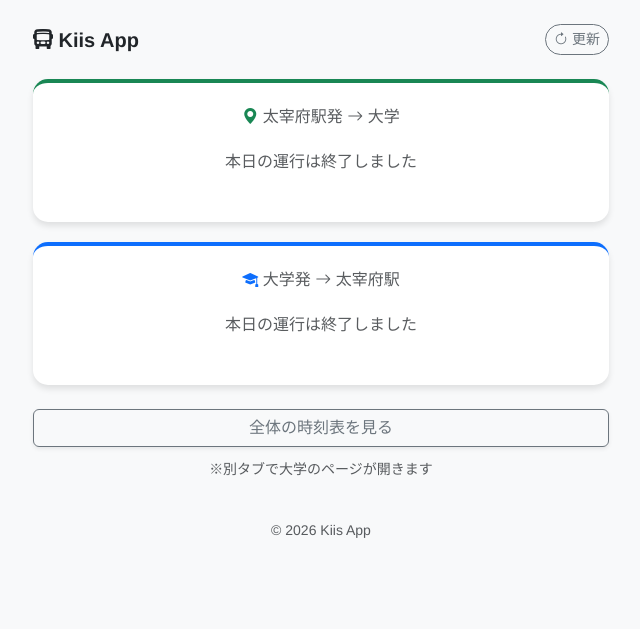
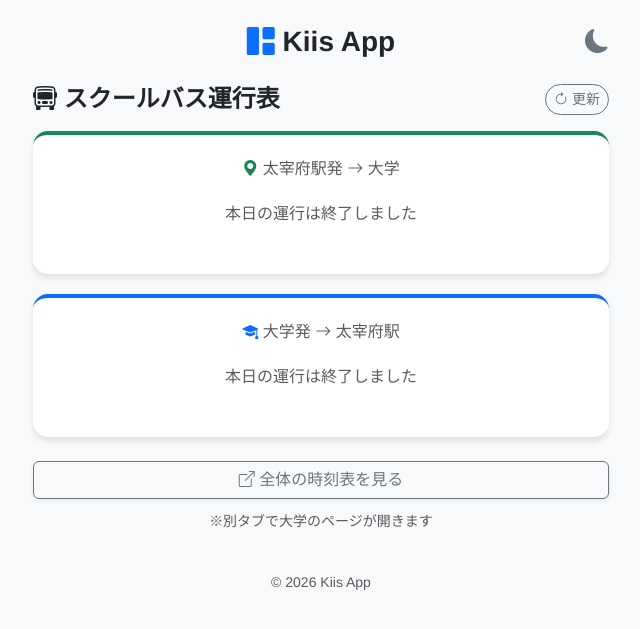
Before and after one commit to takeuao/Kiis_App, a Flask app: template templates/index.html in a window 1280 px wide. Shown: the top 629 px of the page, without its empty margins (319-959 px from the left). Run offline with Flask 3, Linux system fonts and the light colour scheme; the template is opened without the code that fills it, so the values that code supplies are empty.

Commit message:
UIの調整

```diff
--- a/get_weather.py
+++ b/get_weather.py
@@ -11,7 +11,7 @@ def get_weather_info():
         response = requests.get(url)
         data = response.json()
 
-        print(f"APIからの返事: {data}")
+        #print(f"APIからの返事: {data}")
 
         current = data["current_weather"]
         code = current["weathercode"]
--- a/templates/index.html
+++ b/templates/index.html
@@ -4,6 +4,7 @@
     <meta charset="UTF-8">
     <meta name="viewport" content="width=device-width, initial-scale=1.0">
     <title>Kiis App</title>
+    <link rel="icon" href="{{ url_for('static', filename='images/grid-1x2-fill.svg') }}" type="image/svg+xml">
     <link href="https://cdn.jsdelivr.net/npm/bootstrap@5.3.0/dist/css/bootstrap.min.css" rel="stylesheet">
     <link rel="stylesheet" href="https://cdn.jsdelivr.net/npm/bootstrap-icons@1.10.5/font/bootstrap-icons.css">
 
@@ -11,6 +12,7 @@
         body {
             background-color: #f8f9fa;
             font-family: "Helvetica Neue", Arial, sans-serif;
+            transition: background-color 0.5s ease, color 0.5s ease;
         }
         .bus-card {
             border: none;
@@ -18,6 +20,12 @@
             box-shadow: 0 4px 6px rgba(0,0,0,0.1);
             background: white;
             margin-bottom: 20px;
+            transition: background-color 0.5s ease, color 0.5s ease, border-color 0.5s ease;
+        }
+        /* 天気エリア用のアニメーション設定 */
+        .weather-card,
+        .weather-card span {
+            transition: background-color 0.5s ease, color 0.5s ease, border-color 0.5s ease;
         }
         .main-time {
             font-size: 3.5rem;
@@ -28,21 +36,51 @@
         .station-color { color: #198754; }
         /* 大学発用の色（青系） */
         .uni-color { color: #0d6efd; }
+        /* ダークモード用のスタイル */
+        body.dark-mode {
+            background-color: #121212;
+            color: #e0e0e0;
+        }
+        /* カードの背景を黒っぽく */
+        body.dark-mode .bus-card,
+        body.dark-mode .bg-white {
+            background-color: #1e1e1e !important;
+            color: #e0e0e0 !important;
+            border-color: #444 !important;
+        }
+        /* 文字色を白く調整 */
+        body.dark-mode .text-dark,
+        body.dark-mode .text-muted {
+            color: #b0b3b8 !important;
+        }
+        /* アイコンの色調整 */
+        body.dark-mode .bi-grid-1x2-fill {
+            color: #90caf9 !important; /* 薄い青 */
+        }
     </style>
 </head>
 <body>
 
 <div class="container py-4" style="max-width: 600px;">
-    <div class="d-flex justify-content-between align-items-center mb-4">
-        <h1 class="h5 m-0 fw-bold"><i class="bi bi-bus-front-fill"></i> Kiis App</h1>
-        <a href="/" class="btn btn-outline-secondary btn-sm rounded-pill">
-            <i class="bi bi-arrow-clockwise"></i> 更新
-        </a>
+    <div class="row align-items-center mb-4">
+        <div class="col-4"></div>
+
+        <div class="col-4 text-center">
+            <h1 class="h3 m-0 fw-bold">
+                <i class="bi bi-grid-1x2-fill text-primary"></i> Kiis App
+            </h1>
+        </div>
+
+        <div class="col-4 text-end">
+            <button id="themeToggle" class="btn btn-link text-secondary p-0 border-0">
+                <i class="bi bi-moon-fill fs-4"></i>
+            </button>
+        </div>
     </div>
 
     {% if weather %}
     <div class="text-center mb-4">
-        <div class="d-inline-flex align-items-center bg-white px-4 py-2 rounded-pill shadow-sm border">
+        <div class="d-inline-flex align-items-center bg-white px-4 py-2 rounded-pill shadow-sm border weather-card">
             <span class="me-2 text-secondary fw-bold small">大学周辺</span>
             <span class="fs-2 me-2">{{ weather.icon }}</span>
             <span class="fw-bold fs-4 me-2 text-dark">{{ weather.temp }}<small class="fs-6">°C</small></span>
@@ -50,6 +88,16 @@
         </div>
     </div>
     {% endif %}
+
+    <div class="d-flex justify-content-between align-items-center mb-3">
+        <h2 class="h4 fw-bold m-0">
+            <i class="bi bi-bus-front"></i> スクールバス運行表
+        </h2>
+
+        <a href="/" class="btn btn-outline-secondary btn-sm rounded-pill">
+            <i class="bi bi-arrow-clockwise"></i> 更新
+        </a>
+    </div>
 
     <div class="card bus-card p-4 text-center border-top border-4 border-success">
         <h2 class="h6 text-muted text-uppercase mb-3">
@@ -107,7 +155,7 @@
 
     <div class="d-grid gap-2 mt-4">
         <a href="https://www.kiis.ac.jp/information/bus/" target="_blank" class="btn btn-outline-secondary shadow-sm">
-            全体の時刻表を見る
+            <i class="bi bi-box-arrow-up-right"></i> 全体の時刻表を見る
         </a>
         <p class="text-center text-muted small mt-1">
             ※別タブで大学のページが開きます
@@ -118,6 +166,37 @@
         <p>&copy; 2026 Kiis App</p>
     </div>
 </div>
+<script>
+    // テーマ切り替えの処理
+    const toggleBtn = document.getElementById('themeToggle');
+    const icon = toggleBtn.querySelector('i');
+    const body = document.body;
+    // テーマを保存する
+    const savedTheme = localStorage.getItem('theme');
+    if (savedTheme === 'dark') {
+        body.classList.add('dark-mode');
+        icon.classList.remove('bi-moon-fill');
+        icon.classList.add('bi-sun-fill');
+    }
 
+    toggleBtn.addEventListener('click', () => {
+        // bodyに .dark-mode クラスをつけたり外したりする
+        body.classList.toggle('dark-mode');
+
+        // アイコンを月(moon)と太陽(sun)で切り替える
+        if (body.classList.contains('dark-mode')) {
+            icon.classList.remove('bi-moon-fill');
+            icon.classList.add('bi-sun-fill');
+
+            localStorage.setItem('theme', 'dark');
+
+        } else {
+            icon.classList.remove('bi-sun-fill');
+            icon.classList.add('bi-moon-fill');
+
+            localStorage.setItem('theme', 'light');
+        }
+    });
+</script>
 </body>
 </html>
```
Also changed, not shown: static/images/grid-1x2-fill.svg (added).
